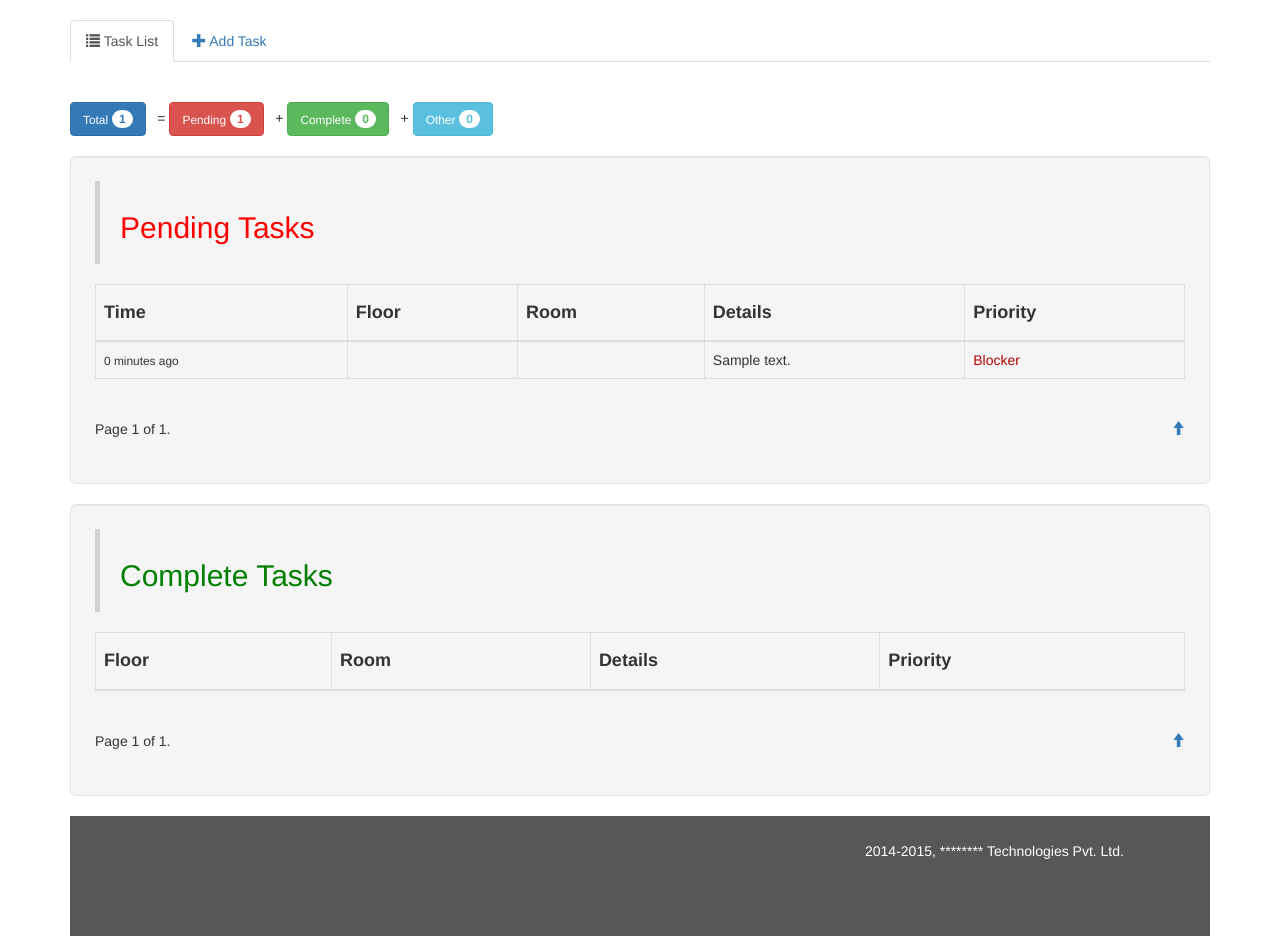
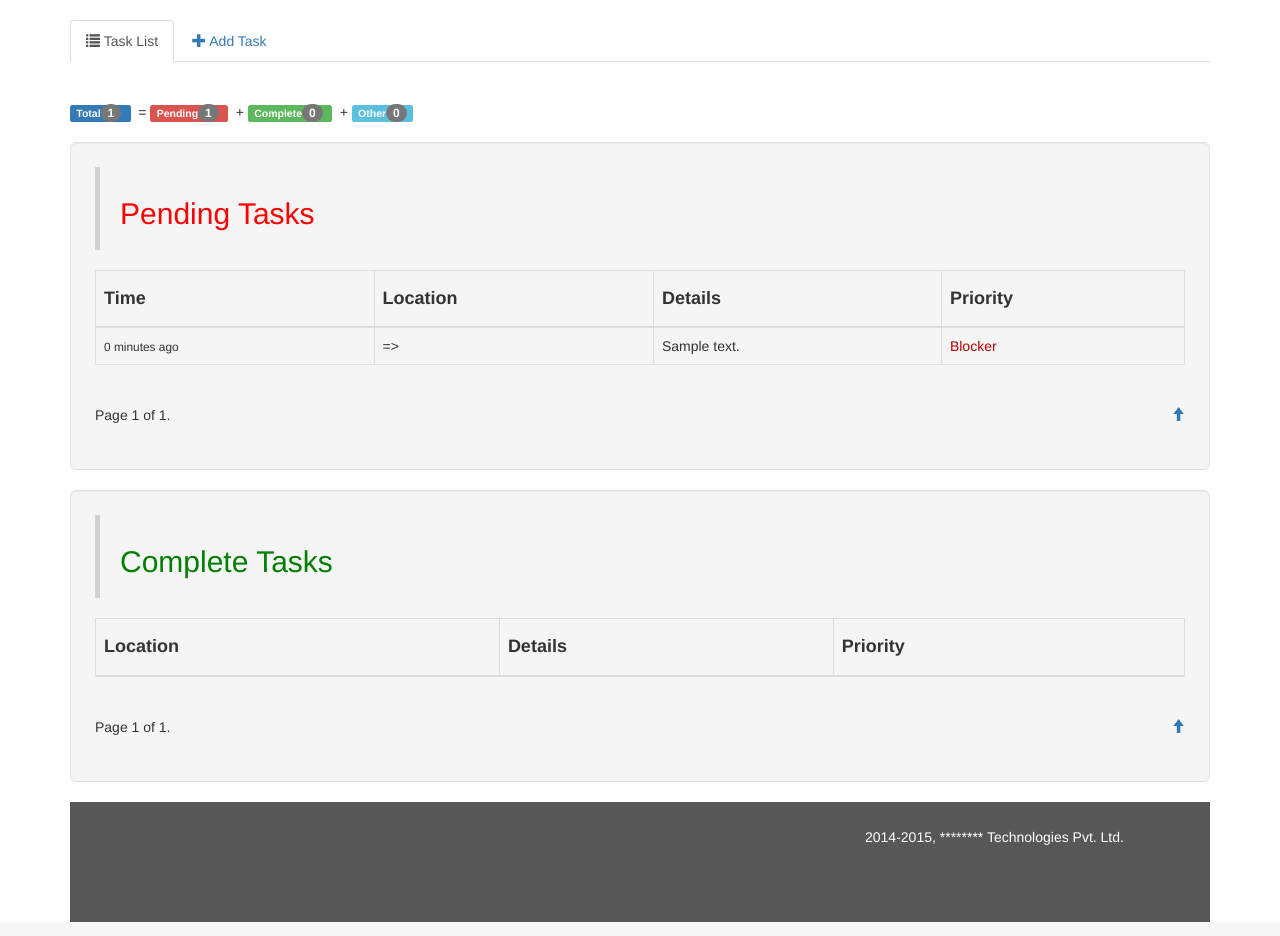
Before and after one commit to sachin11mk/fixit, a Django app: a page that uses taskq/templates/task_list.html in a window 1280 px wide. Shown: the part 77-1013 px from the top of the page. Run offline with Django 3.2, Linux system fonts and the light colour scheme; tables that the repository leaves empty hold one stand-in row (values such as "Sample post"); lists and menus that the app fills with data are empty; parts of the project's set-up code (start-up, migrations or seed data) failed here and were passed over; some libraries are stand-ins or nearby versions.

Commit message:
task list html changed

```diff
--- a/taskq/templates/task_list.html
+++ b/taskq/templates/task_list.html
@@ -2,24 +2,24 @@
 
 {% block content %}
 
-    <button id="top-btn" class="btn btn-primary" type="button">
-        <small>Total</small> <span class="badge">{{task_cnt}}</span>
-    </button>
+    <span id="top-btn" class="label label-primary" type="button">
+        Total<span class="badge">{{task_cnt}}</span>
+    </span>
     <span>&nbsp; = </span>
 
-    <a href="#ptask-div" class="btn btn-danger" type="button">
-        <small>Pending</small> <span class="badge">{{pending_cnt}}</span>
+    <a href="#ptask-div" class="label label-danger" type="button">
+        Pending<span class="badge">{{pending_cnt}}</span>
     </a>
 
     <span>&nbsp; + </span>
-    <a href="#ctask-div" class="btn btn-success" type="button">
-        <small>Complete</small> <span class="badge">{{complete_cnt}}</span>
+    <a href="#ctask-div" class="label label-success" type="button">
+        Complete<span class="badge">{{complete_cnt}}</span>
     </a>
 
     <span>&nbsp; + </span>
-    <a class="btn btn-info" type="button" title="In-Progress/Not possible">
-        <small>Other</small> <span class="badge">{{other_cnt}}</span>
-    </a>
+    <span class="label label-info" title="In-Progress/Not possible">
+        Other<span class="badge">{{other_cnt}}</span>
+    </span>
 
     <br/><br/>
     <div class="well well-lg" id="ptask-div">
@@ -32,8 +32,7 @@
                 <th><h4><b>Time</b></h4></th>
                 {%comment%}
                 {%endcomment%}
-                <th><h4><b>Floor</b></h4></th>
-                <th><h4><b>Room</b></h4></th>
+                <th><h4><b>Location</b></h4></th>
                 <th><h4><b>Details</b></h4></th>
                 <th><h4><b>Priority</b></h4></th>
                 {%if request.user.is_superuser or request.user.is_staff%}
@@ -53,18 +52,17 @@
                 {%endcomment%}
                         <td>
                             {%if task.floor == '0' %}
-                                Ground
+                                Ground Floor
                             {%elif task.floor == '1' %}
-                                First
+                                First Floor
                             {%elif task.floor == '2' %}
-                                Second
+                                Second Floor
                             {%elif task.floor == '3' %}
-                                Third
+                                Third Floor
                             {%elif task.floor == '4' %}
                                 Pantry
                             {%endif%}
-                        </td>
-                        <td>
+                            =>
                             {%if task.floor == '0' %}
                                 Conference
                             {%elif task.floor == '1' %}
@@ -158,8 +156,7 @@
                 {%comment%}
                 <th>#</th>
                 {%endcomment%}
-                <th><h4><b>Floor</b></h4></th>
-                <th><h4><b>Room</b></h4></th>
+                <th><h4><b>Location</b></h4></th>
                 <th><h4><b>Details</b></h4></th>
                 <th><h4><b>Priority</b></h4></th>
                 {%if request.user.is_superuser or request.user.is_staff%}
@@ -174,18 +171,17 @@
                 {%endcomment%}
                         <td>
                             {%if task.floor == '0' %}
-                                Ground
+                                Ground Floor
                             {%elif task.floor == '1' %}
-                                First
+                                First Floor
                             {%elif task.floor == '2' %}
-                                Second
+                                Second Floor
                             {%elif task.floor == '3' %}
-                                Third
+                                Third Floor
                             {%elif task.floor == '4' %}
                                 Pantry
                             {%endif%}
-                        </td>
-                        <td>
+                            =>
                             {%if task.floor == '0' %}
                                 Conference
                             {%elif task.floor == '1' %}
```
